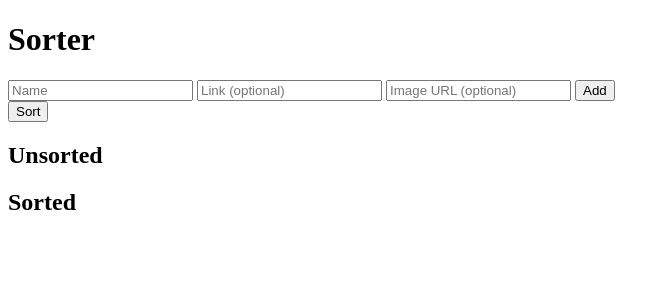
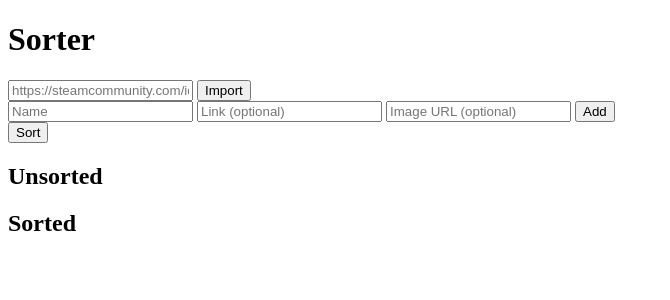
Before and after one commit to arguablykomodo/sorter, a SvelteKit app: page / in a window 1280 px wide. Shown: the top 300 px of the page, without its empty margins (0-670 px from the left). Built offline with nearby package versions, Linux system fonts and the light colour scheme.

Commit message:
feat: steam wishlist import

```diff
--- a/src/routes/+page.svelte
+++ b/src/routes/+page.svelte
@@ -4,6 +4,8 @@
   import { mergeInsertionSort, type Sorter } from "$lib/mergeInsertionSort";
 
   type ItemProps = ComponentProps<typeof Item>;
+
+  let steamProfileUrl: string | undefined = $state();
 
   let unsorted: ItemProps[] = $state([]);
   let sorted: ItemProps[] = $state([]);
@@ -32,6 +34,34 @@
 </script>
 
 <h1>Sorter</h1>
+<form
+  onsubmit={async (e) => {
+    const input = e.target as HTMLInputElement;
+    e.preventDefault();
+    input.setCustomValidity("");
+    const url = `/import/steam?profileUrl=${steamProfileUrl}`;
+    const response = await fetch(url);
+    const json = await response.json();
+    if (response.ok) {
+      unsorted.push(...json);
+    } else if (response.status >= 400 && response.status < 500) {
+      input.setCustomValidity(json.message);
+    } else {
+      console.error(json.message);
+      alert(json.message);
+    }
+  }}
+>
+  <input
+    type="url"
+    name="url"
+    bind:value={steamProfileUrl}
+    placeholder="https://steamcommunity.com/id/gabelogannewell"
+    pattern="https?://steamcommunity\.com/id/\w+/?"
+    required
+  />
+  <input type="submit" value="Import" />
+</form>
 <form
   onsubmit={(e) => {
     e.preventDefault();
--- /dev/null
+++ b/src/routes/import/steam/+server.ts
@@ -0,0 +1,90 @@
+import { error, json } from "@sveltejs/kit";
+import type { RequestHandler } from "./$types";
+import { STEAM_WEB_API_KEY } from "$env/static/private";
+
+const baseUrl = "https://api.steampowered.com";
+
+async function steamFetch(endpoint: string, params: Record<string, any>) {
+  const query = new URLSearchParams({
+    key: STEAM_WEB_API_KEY,
+    ...params,
+  });
+  return fetch(`${baseUrl}/${endpoint}?${query}`).then((r) => r.json());
+}
+
+type VanityResponse = {
+  response: {
+    success: 1;
+    steamid: string;
+  } | {
+    success: 42;
+    message: string;
+  };
+};
+
+type WishlistResponse = {
+  response: {
+    items: { appid: number }[];
+  } | {};
+};
+
+type ItemsResponse = {
+  response: {
+    store_items: ({
+      success: 1;
+      name: string;
+      store_url_path: string;
+      assets: {
+        asset_url_format: string;
+        small_capsule: string;
+      };
+    } | { success: 42 })[];
+  };
+};
+
+export const GET: RequestHandler = async (req) => {
+  const url = new URL(req.url);
+
+  const profileUrl = url.searchParams.get("profileUrl");
+  if (!profileUrl) error(400, "Missing Profile URL");
+
+  const match = /^https?:\/\/steamcommunity\.com\/id\/(\w+)/.exec(profileUrl);
+  if (!match) error(400, "Wrong URL");
+
+  const vanity: VanityResponse = await steamFetch(
+    "ISteamUser/ResolveVanityURL/v1",
+    { vanityurl: match[1] },
+  );
+  if (vanity.response.success !== 1) error(500, vanity.response.message);
+
+  const wishlist: WishlistResponse = await steamFetch(
+    "IWishlistService/GetWishlist/v1",
+    { steamid: vanity.response.steamid },
+  );
+  if (!("items" in wishlist.response)) error(500, "Couldn't get wishlist");
+
+  const items: ItemsResponse = await steamFetch(
+    "IStoreBrowseService/GetItems/v1",
+    {
+      input_json: JSON.stringify({
+        ids: wishlist.response.items.map((item) => ({ appid: item.appid })),
+        context: { country_code: "US" },
+        data_request: { include_assets: true },
+      }),
+    },
+  );
+
+  return json(
+    items.response.store_items
+      .filter((item) => item.success === 1)
+      .map((item) => ({
+        name: item.name,
+        link: "https://store.steampowered.com/" + item.store_url_path,
+        image: "https://shared.cloudflare.steamstatic.com/store_item_assets/" +
+          item.assets.asset_url_format.replace(
+            "${FILENAME}",
+            item.assets.small_capsule,
+          ),
+      })),
+  );
+};
```
Also changed, not shown: 1 other file (tests, documents, lock files or other folders).
